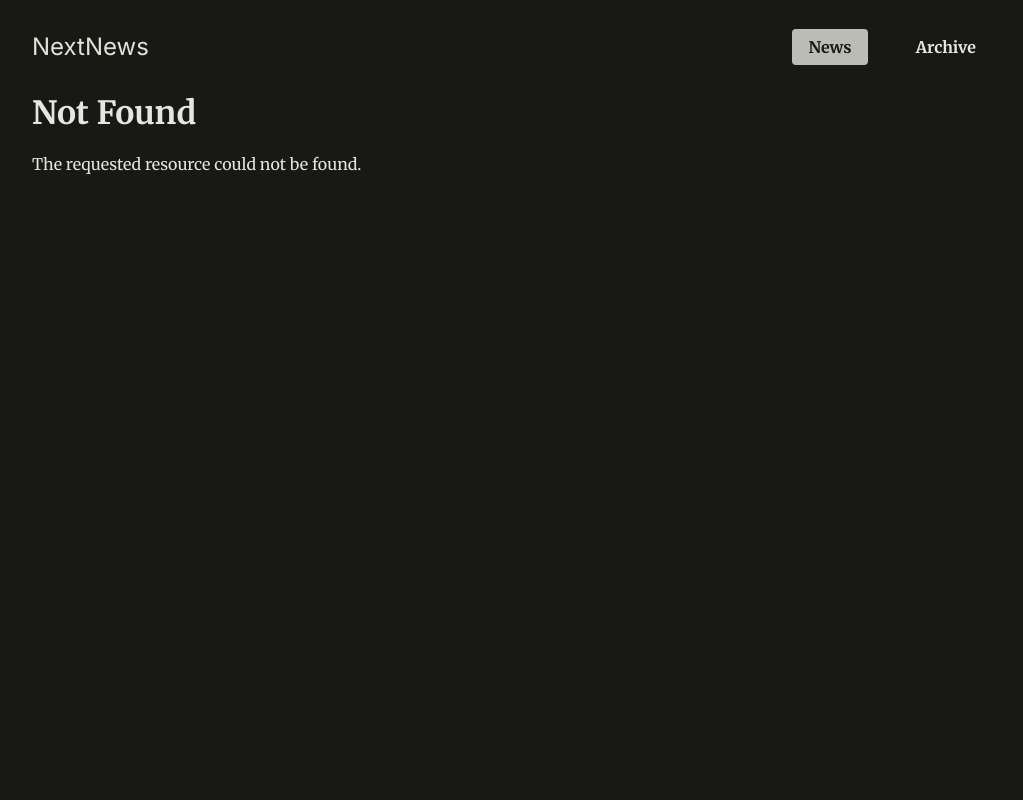
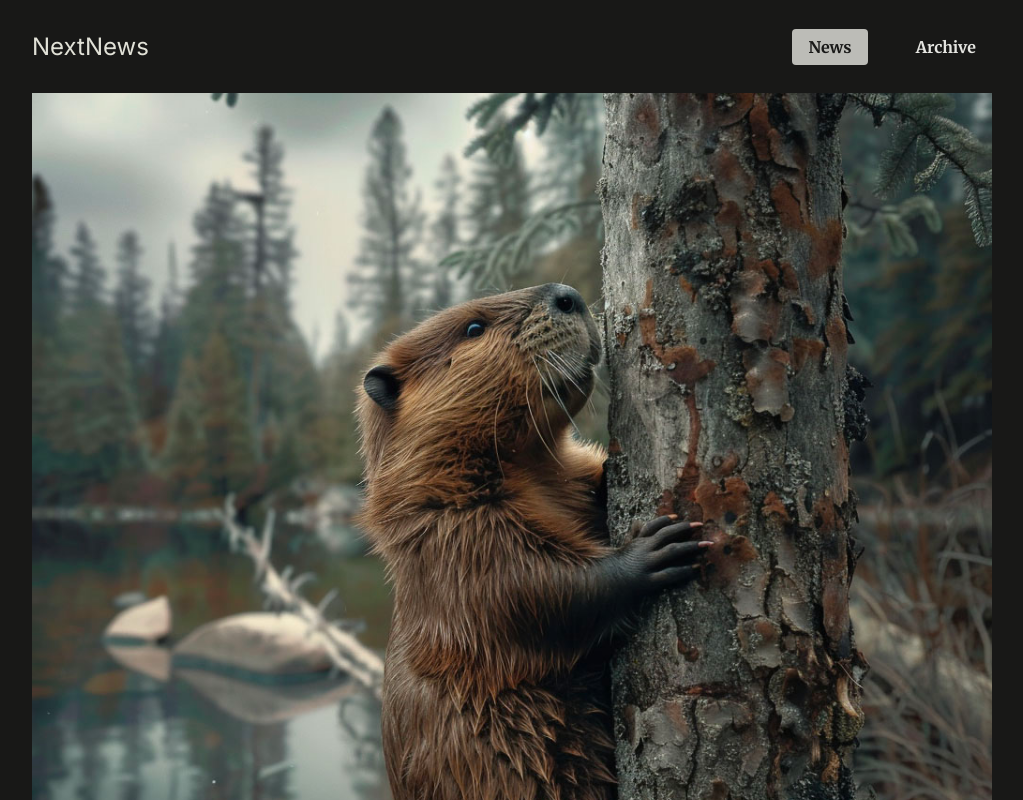
Before and after one commit to vru-nda/next-news-app, a Next.js app: page /news/beaver-plague/image in a window 1280 px wide. Before the commit this address had no page. Shown: the top 800 px of the page, without its empty margins (128-1151 px from the left). Built offline with nearby package versions, Linux system fonts and the light colour scheme.

Commit message:
Parallel and interceptting routes

```diff
--- a/app/globals.css
+++ b/app/globals.css
@@ -193,3 +193,13 @@
   text-align: center;
   margin-top: 3rem;
 }
+
+.fullscreen-image {
+  width: 100%;
+}
+
+.fullscreen-image img {
+  width: 100%;
+  height: 100%;
+  object-fit: contain;
+}
--- /dev/null
+++ b/app/news/[slug]/@modal/default.js
@@ -0,0 +1,5 @@
+const ModalDefaultPage = () => {
+  return null;
+};
+
+export default ModalDefaultPage;
--- /dev/null
+++ b/app/news/[slug]/image/page.js
@@ -0,0 +1,18 @@
+import {DUMMY_NEWS} from '@/dummy-news';
+import {notFound} from 'next/navigation';
+
+const InterceptedImagePage = ({params}) => {
+  const newsSlug = params.slug;
+  const newsItem = DUMMY_NEWS.find((item) => item.slug === newsSlug);
+
+  if (!newsItem) {
+    notFound();
+  }
+  return (
+    <div className='fullscreen-image'>
+      <img src={`/images/news/${newsItem.image}`} alt={newsItem.title} />
+    </div>
+  );
+};
+
+export default InterceptedImagePage;
--- /dev/null
+++ b/app/news/[slug]/layout.js
@@ -0,0 +1,12 @@
+import React from 'react';
+
+const NewsDetailsLayout = ({children, modal}) => {
+  return (
+    <>
+      {modal}
+      {children}
+    </>
+  );
+};
+
+export default NewsDetailsLayout;
```
Also changed, not shown: app/news/[slug]/@modal/(.)image/page.js (added, +24 -0 lines), app/news/[slug]/page.js (+5 -2 lines).
